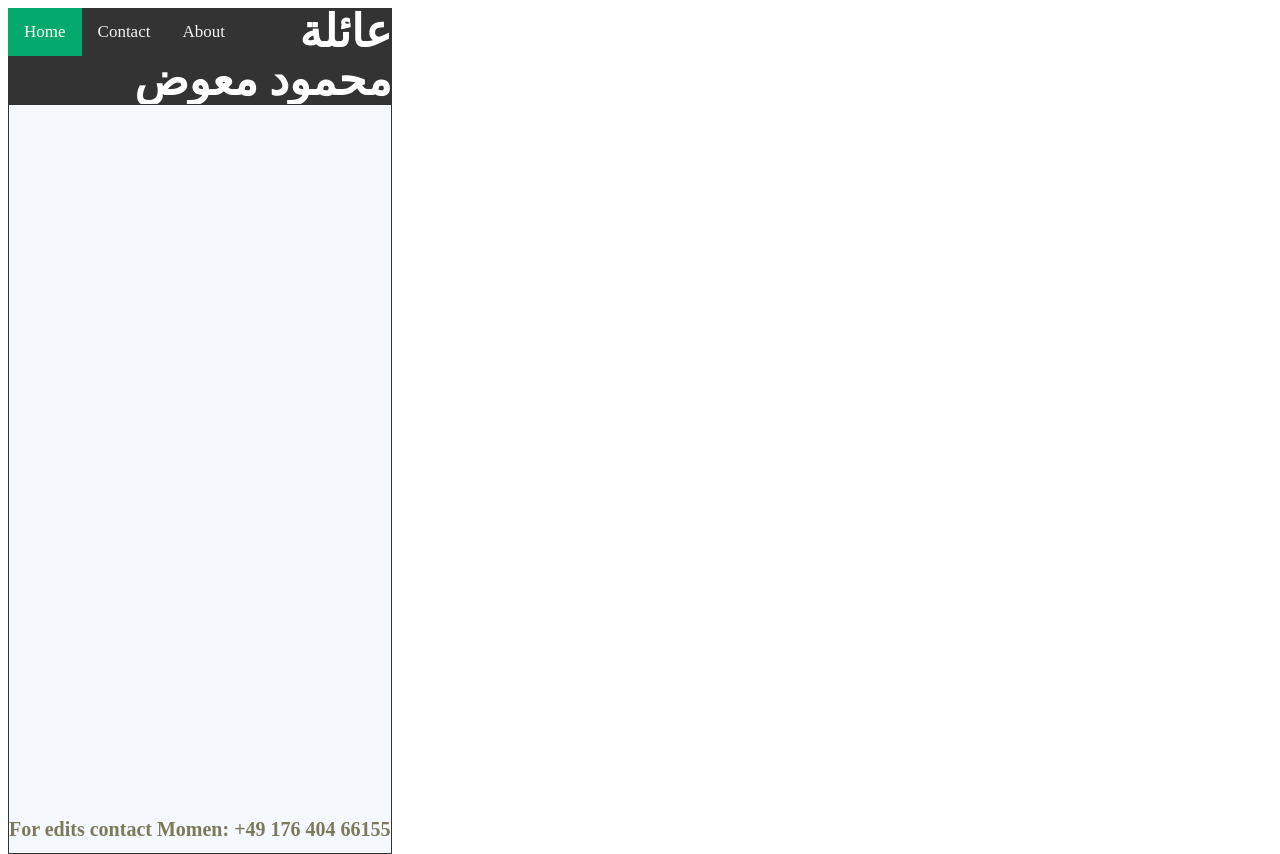
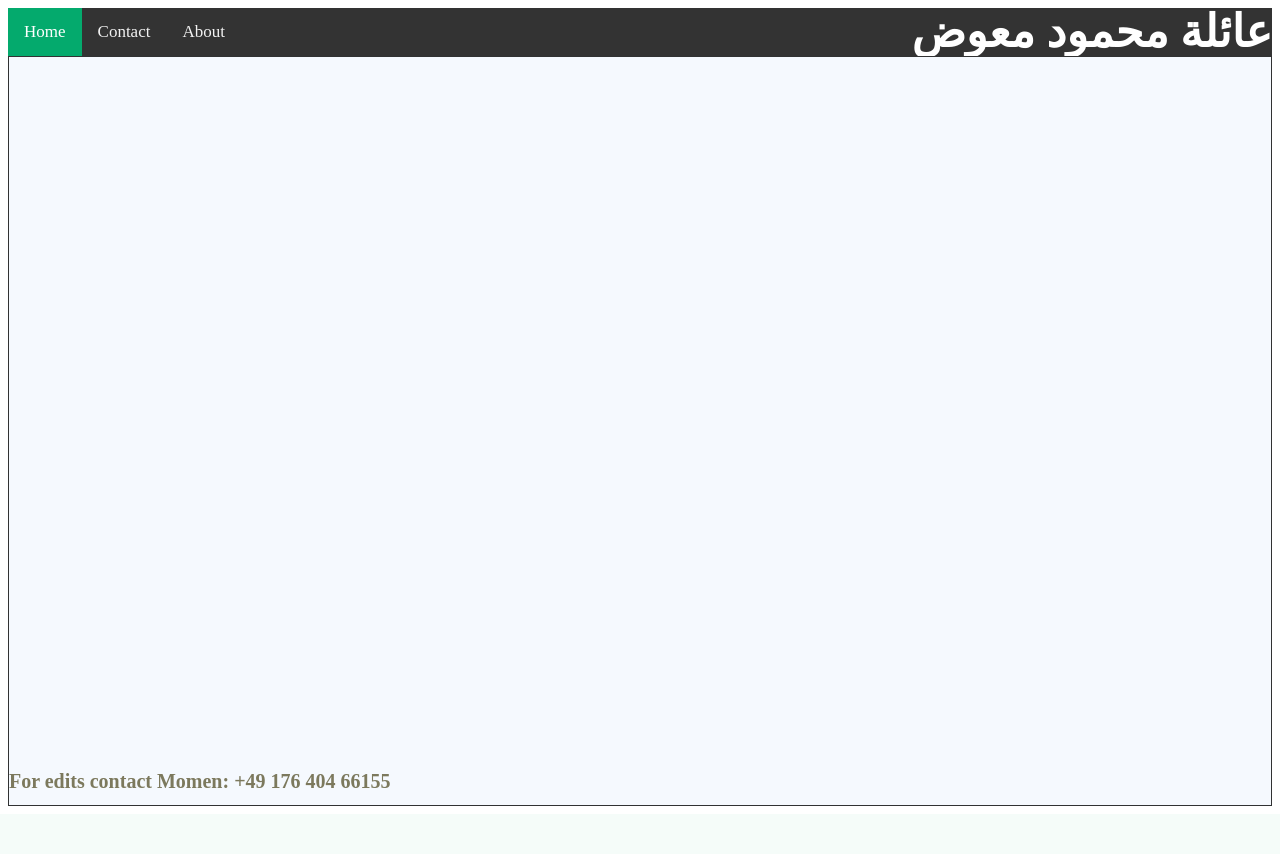
Before and after one commit to Momen-Mawad/family-tree, a Flask app: page / in a window 1280 px wide. After the commit the page ends 806 px from the top, so only its background shows below. Run offline with Flask 2, Linux system fonts and the light colour scheme.

Commit message:
adjust height

```diff
--- a/static/style.css
+++ b/static/style.css
@@ -61,7 +61,3 @@ p {
   background-color: #04AA6D;
   color: white;
 }
-
-body {
-  position:absolute;
-}
--- a/templates/main.html
+++ b/templates/main.html
@@ -3,6 +3,7 @@
 
 <head>
     <meta charset="UTF-8">
+    <meta name="viewport" content="width=device-width,height=device-height initial-scale=1">
     <title>عائلة محمود معوض</title>
     <script src="static/orgchart.js"></script>
 </head>
```
Also changed, not shown: static/photos/145.jpg (added).
